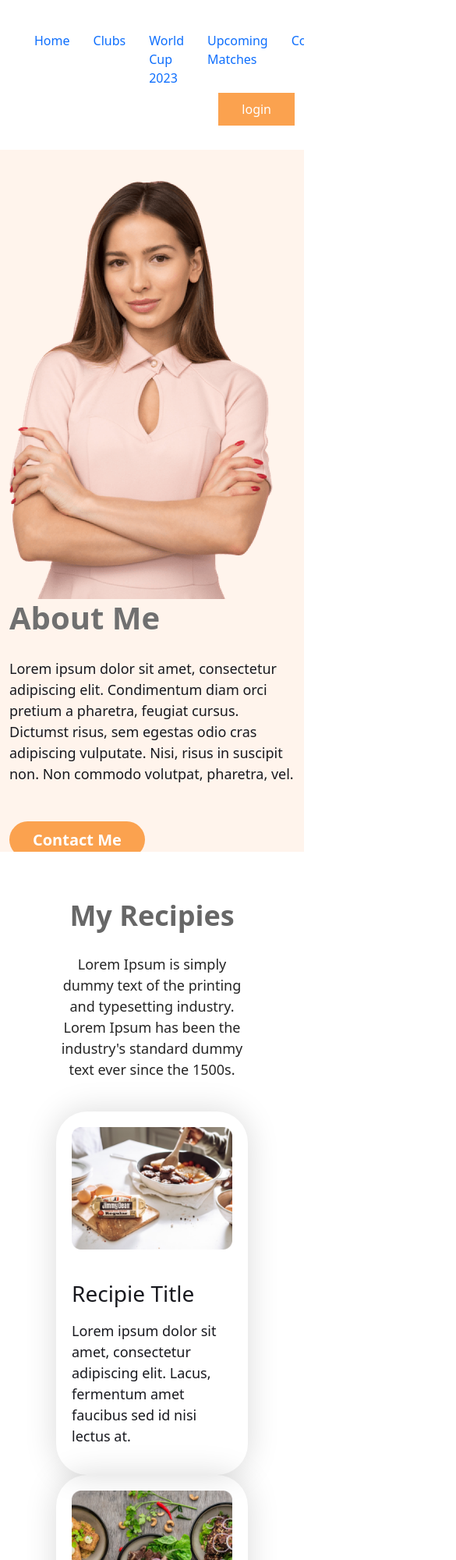
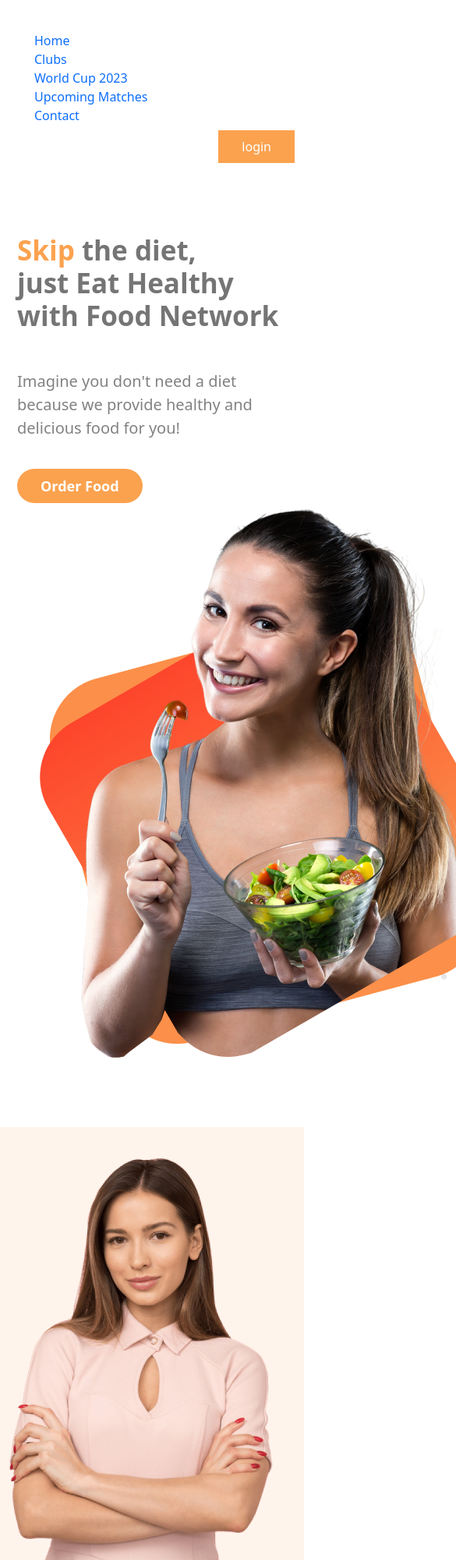
Before and after one commit to samparaniroy/Healthy-Food, a plain HTML site: page index.html in a window 390 px wide. Shown: the top 2000 px of the page at 78% size, 585 px wide, since content can reach past the window. Drawn offline with Linux system fonts and the light colour scheme.

Commit message:
responsive

```diff
--- /dev/null
+++ b/css/responsive.css
@@ -0,0 +1,20 @@
+@media all and (max-width: 575px) {
+    .menubar-area ul {
+        display: block;
+    }
+    .banner-area {
+        padding: 60px 10px;
+    }
+    .banner-content h1 {
+        font-size: 35px;
+    }
+    .recipies-area {
+        padding: 60px 0px;
+    }
+    .recipies-item {
+        margin-bottom: 15px;
+    }
+    .counter-area {
+        padding: 40px 10px;
+    }
+}
--- a/index.html
+++ b/index.html
@@ -8,6 +8,7 @@
     <link rel="stylesheet" href="css/bootstrap.min.css">
     <link href="https://fonts.googleapis.com/css2?family=Montserrat:wght@300;400;500;600;700;900&display=swap" rel="stylesheet">
     <link rel="stylesheet" href="css/style.css">
+    <link rel="stylesheet" href="css/responsive.css">
 </head>
 <body>
     <header class="header-area">
@@ -33,7 +34,7 @@
         </div>
     </header>
     <!---banner area-->
-    <!-- <section class="banner-area">
+    <section class="banner-area">
         <div class="container">
             <div class="row">
                 <div class="col-lg-6">
@@ -128,6 +129,6 @@
                 </div>
             </div>
         </div>
-    </section> -->
+    </section>
 </body>
 </html>
```
